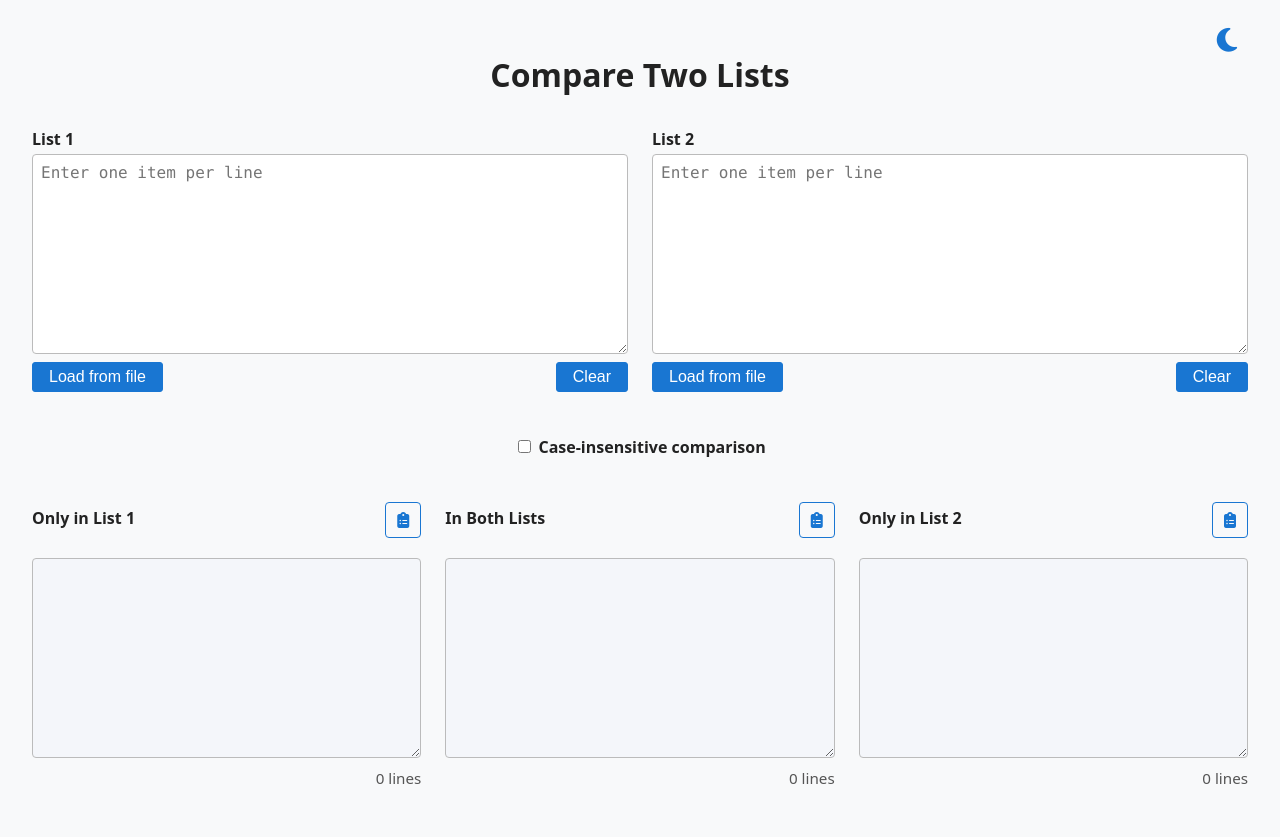
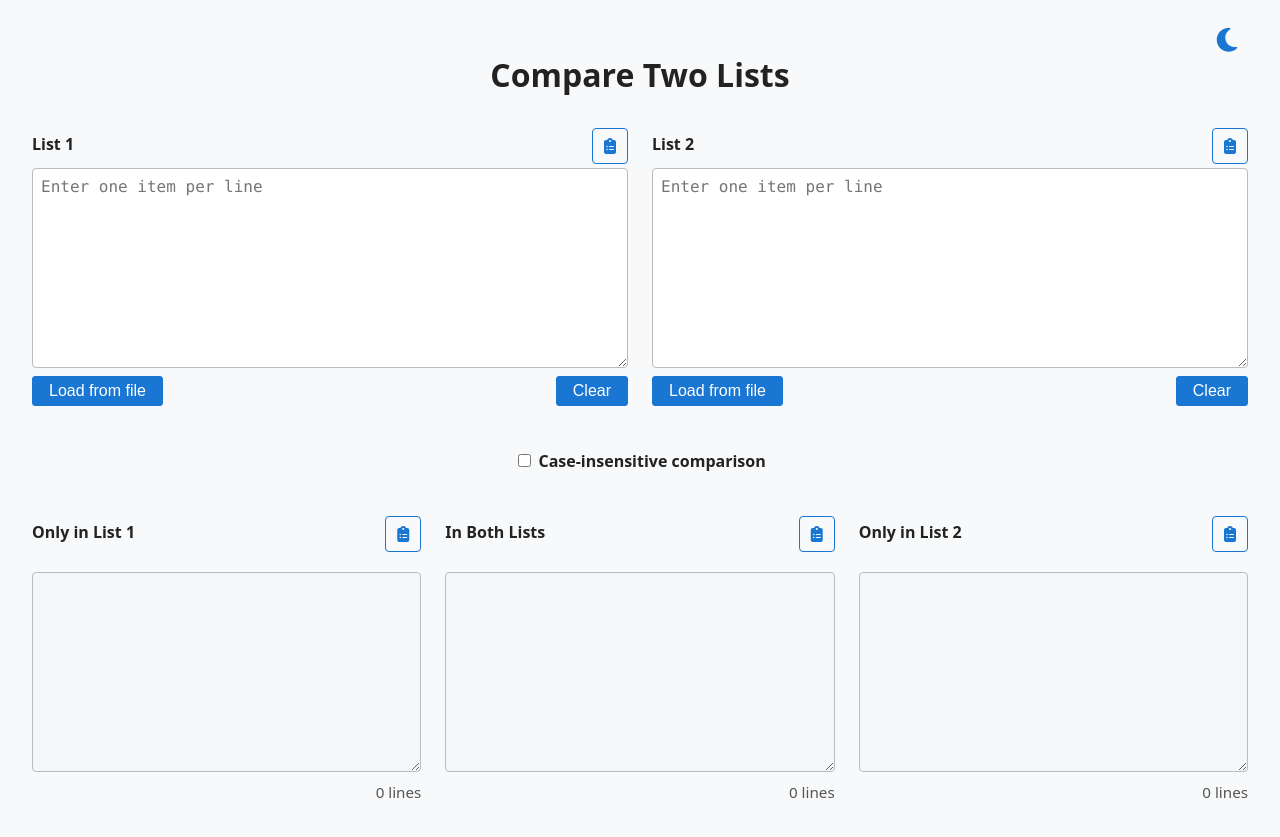
Before and after one commit to d-k-ivanov/d-k-ivanov.github.io, a Jekyll site: the page tools/compare-two-lists/index.html, which Jekyll copies as it is, in a window 1280 px wide. Shown: the top 837 px of the page. Built offline with Jekyll 4.4.1, drawn with Linux system fonts in a browser that asks for light colours.

Commit message:
two-lists add copy to clipboard button to the input fields

```diff
--- a/tools/compare-two-lists/index.html
+++ b/tools/compare-two-lists/index.html
@@ -237,7 +237,12 @@
     <div class="container">
         <div class="inputs">
             <div class="field-group">
-                <label for="list1">List 1</label>
+                <div class="actions">
+                    <label for="list1">List 1</label>
+                    <button type="button" class="copy-btn" data-copy="list1" title="Copy List 1 to clipboard">
+                        <i class="fa-solid fa-clipboard-list" aria-hidden="true"></i>
+                    </button>
+                </div>
                 <textarea id="list1" placeholder="Enter one item per line" data-gramm="false" data-gramm_editor="false" data-enable-grammarly="false" autocomplete="off" autocorrect="off" autocapitalize="off" spellcheck="false" wrap="off"></textarea>
                 <div class="actions">
                     <button type="button" id="load1">Load from file</button>
@@ -245,7 +250,12 @@
                 </div>
             </div>
             <div class="field-group">
-                <label for="list2">List 2</label>
+                <div class="actions">
+                    <label for="list2">List 2</label>
+                    <button type="button" class="copy-btn" data-copy="list2" title="Copy List 2 to clipboard">
+                        <i class="fa-solid fa-clipboard-list" aria-hidden="true"></i>
+                    </button>
+                </div>
                 <textarea id="list2" placeholder="Enter one item per line" data-gramm="false" data-gramm_editor="false" data-enable-grammarly="false" autocomplete="off" autocorrect="off" autocapitalize="off" spellcheck="false" wrap="off"></textarea>
                 <div class="actions">
                     <button type="button" id="load2">Load from file</button>
```
Also changed, not shown: other parts of tools/compare-two-lists/index.html (+7 -6 lines).
